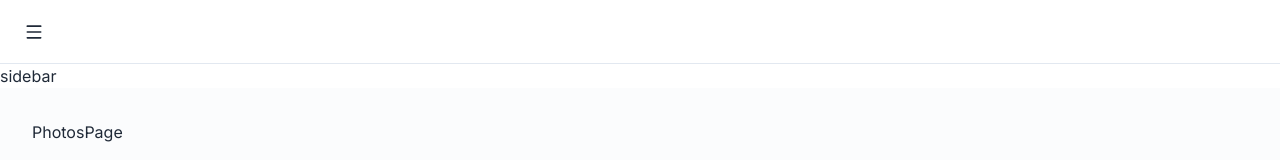
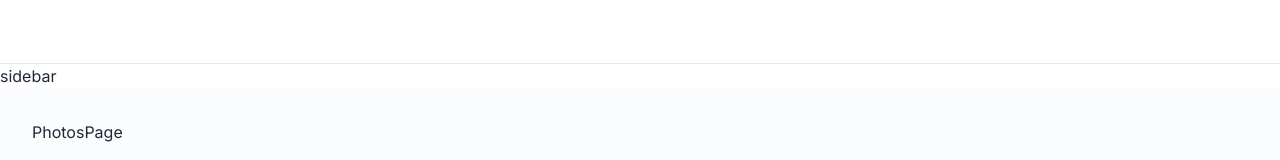
Before and after one commit to muktinathrajbanshi/my_photos, a React (Vite) app in the folder frontend/: page / in a window 1280 px wide. Shown: the top 160 px of the page. Built offline with nearby package versions, Linux system fonts and the light colour scheme; a web font is replaced by a local one.

Commit message:
la vo aba tanab

```diff
--- a/frontend/src/components/layout/Navbar.jsx
+++ b/frontend/src/components/layout/Navbar.jsx
@@ -5,7 +5,11 @@ const Navbar = () => {
     <header className="navbar-header">
       {/* Left brand and mobile hamburger  */}
       <div className="navbar-brand">
-        <button>
+        <button
+          className="navbar-menu-btn"
+          title="Toggle menu"
+          aria-label="Toggle navigation menu"
+        >
           <MenuIcon className="size-5" />
         </button>
       </div>
```
